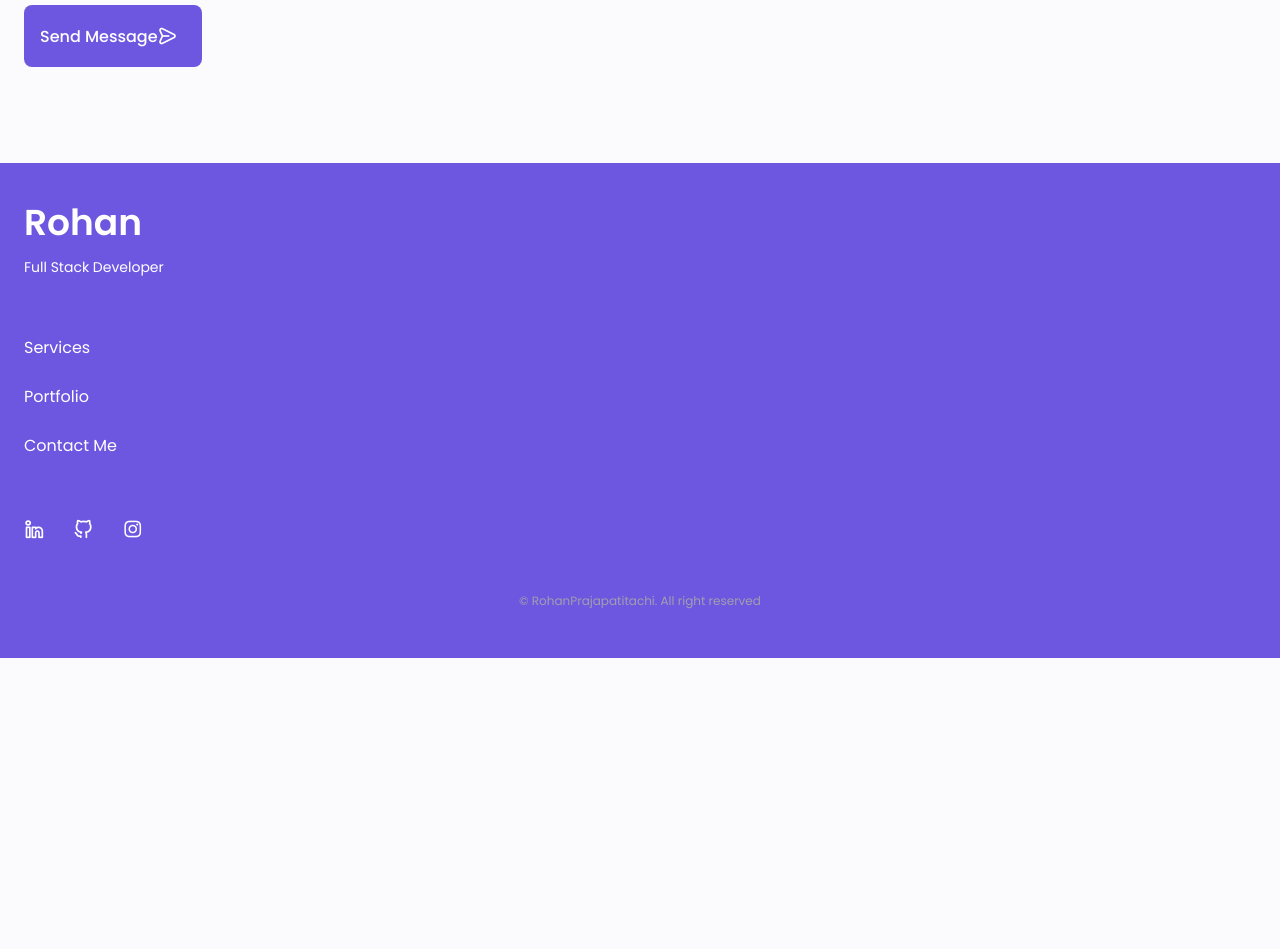
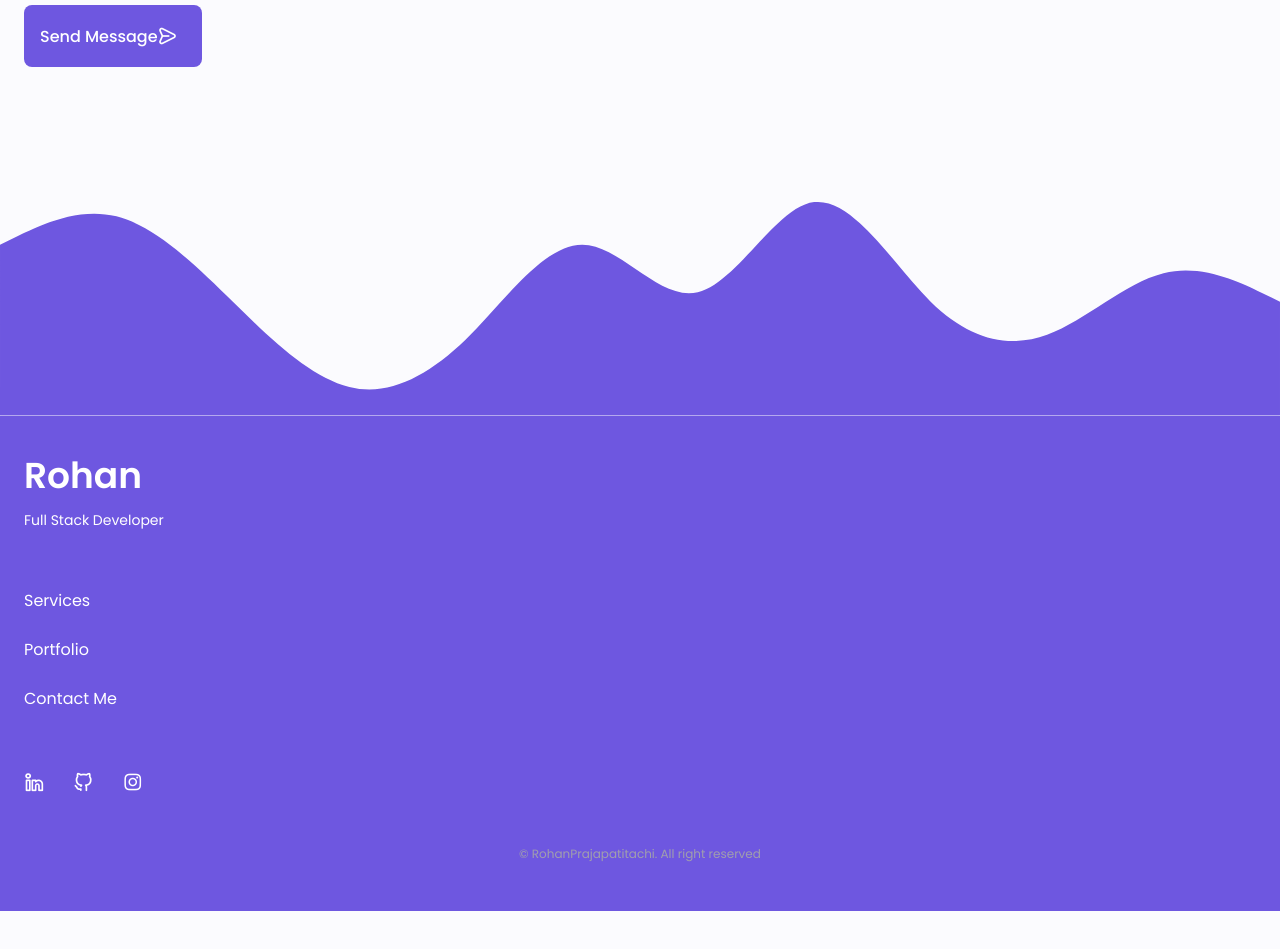
Before and after one commit to rohanprajapatitachi/Responsive-Personal-Protfolio, a plain HTML site: page index.html in a window 1280 px wide. Shown: the part 5620-6569 px from the top of the page. Before the commit the page ends 6326 px from the top, so only its background shows below. Drawn offline with nearby package versions, Linux system fonts and the light colour scheme.

Commit message:
Update style.css and index.html

```diff
--- a/assets/css/style.css
+++ b/assets/css/style.css
@@ -237,7 +237,7 @@
 
     /* Change Background Header */
     .scroll-header{
-        box-shadow: 0 -1px 4px rgba(0,0,0,0.15);
+        box-shadow: 0;
     }
 
 
@@ -830,7 +830,8 @@
 
 /* FOOTER */
 .footer{
-    padding-top: 2rem;
+    padding-top: 0rem;
+    margin-top: -0.4rem;
 }
 
 .footer__container{
--- a/index.html
+++ b/index.html
@@ -745,7 +745,7 @@
         </section>
 
     </main>
-
+    <svg class="footer-frame" xmlns="http://www.w3.org/2000/svg" viewBox="0 0 1440 320"><path fill="hsl(250, 69%, 61%)" fill-opacity="1" d="M0,128L21.8,117.3C43.6,107,87,85,131,96C174.5,107,218,149,262,192C305.5,235,349,277,393,288C436.4,299,480,277,524,234.7C567.3,192,611,128,655,128C698.2,128,742,192,785,181.3C829.1,171,873,85,916,80C960,75,1004,149,1047,192C1090.9,235,1135,245,1178,229.3C1221.8,213,1265,171,1309,160C1352.7,149,1396,171,1418,181.3L1440,192L1440,320L1418.2,320C1396.4,320,1353,320,1309,320C1265.5,320,1222,320,1178,320C1134.5,320,1091,320,1047,320C1003.6,320,960,320,916,320C872.7,320,829,320,785,320C741.8,320,698,320,655,320C610.9,320,567,320,524,320C480,320,436,320,393,320C349.1,320,305,320,262,320C218.2,320,175,320,131,320C87.3,320,44,320,22,320L0,320Z"></path></svg>
     <!-- FOOTER -->
     <footer class="footer">
         <div class="footer__bg">
```
